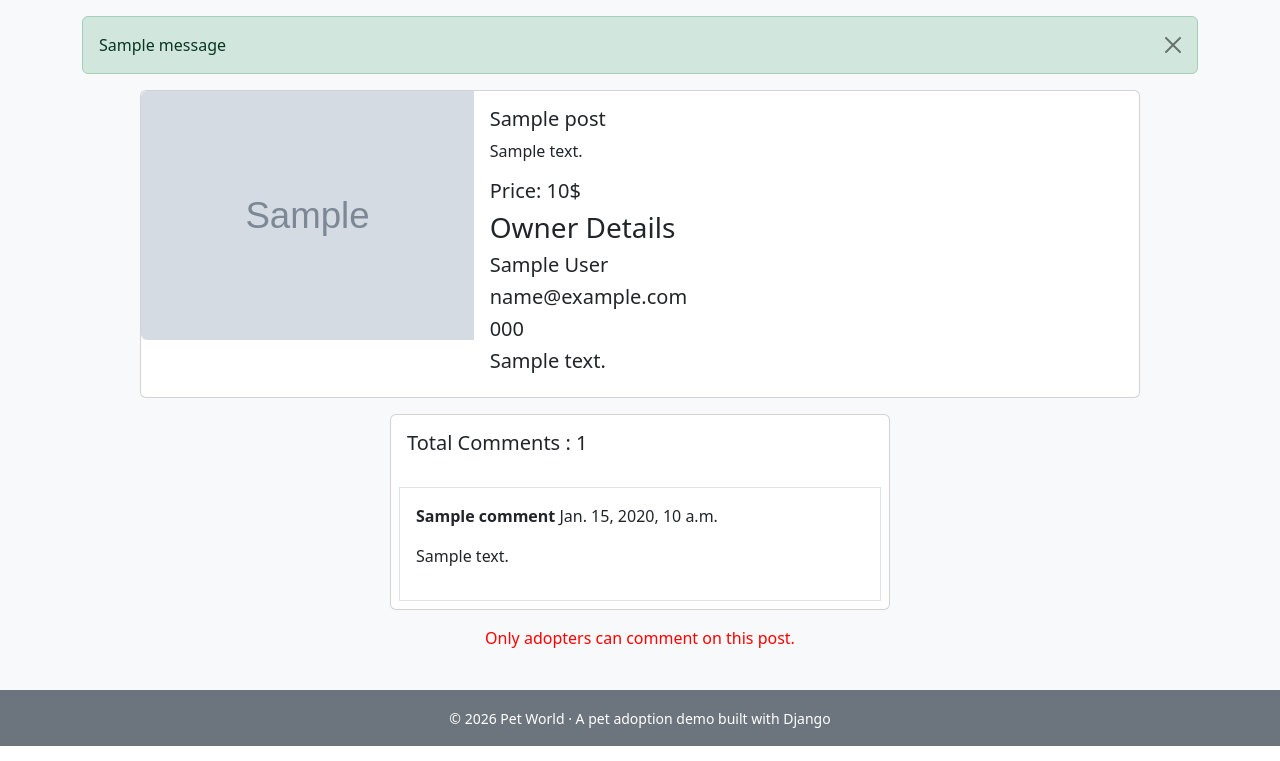
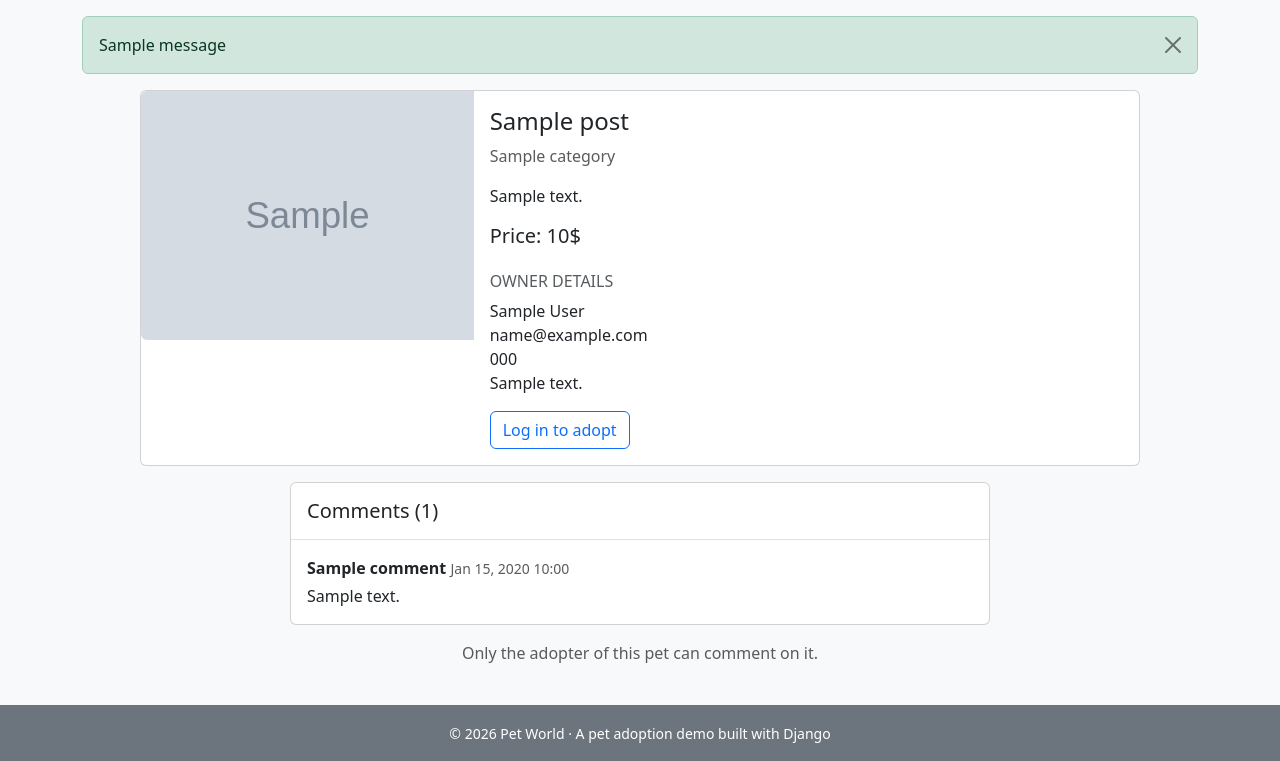
Before and after one commit to ratulhasan001/pet-world, a Django app: page /posts/details/1/ in a window 1280 px wide. Shown: the part 56-817 px from the top of the page. Run offline with Django 4.2, Linux system fonts and the light colour scheme; tables that the repository leaves empty hold one stand-in row (values such as "Sample post"); grey boxes marked "Sample" are stand-in pictures; one stand-in notice (Sample message) is shown; some libraries are stand-ins or nearby versions.

Commit message:
Rework the pet page with the shared adopt button and an owner edit link
Shows the category and an Adopted badge, handles pets without a photo
and lists comments with an empty state. The pet form gets a page title
and a cancel link.

```diff
--- a/posts/templates/post_details.html
+++ b/posts/templates/post_details.html
@@ -1,35 +1,37 @@
 {% extends 'base.html' %}
 {% load crispy_forms_tags %}
+{% block title %}{{ post.title }}{% endblock %}
 {% block content %}
 
 <div class="container">
-    <div class="card mb-3 m-3 mx-auto" style="max-width: 1000px;">
+  <div class="card mb-3 mx-auto" style="max-width: 1000px;">
     <div class="row g-0">
       <div class="col-md-4">
-          <img src="{{ post.image.url }}" class="img-fluid rounded-start" alt="...">
+        {% if post.image %}
+        <img src="{{ post.image.url }}" class="img-fluid rounded-start" alt="{{ post.title }}">
+        {% else %}
+        <div class="bg-secondary-subtle h-100 d-flex align-items-center justify-content-center p-5 text-muted">No photo</div>
+        {% endif %}
       </div>
       <div class="col-md-8">
         <div class="card-body">
-            <h5 class="card-title">{{ post.title }}</h5>
-            <p class="card-text">{{ post.description }}</p>
+          <h2 class="card-title h4">{{ post.title }}
+            {% if not post.is_available %}<span class="badge bg-secondary align-middle">Adopted</span>{% endif %}
+          </h2>
+          <p class="text-muted">{{ post.category.name }}</p>
+          <p class="card-text">{{ post.description|linebreaksbr }}</p>
+          <h5>Price: {{ post.price }}$</h5>
 
-            <h5 class="card-title">Price: {{ post.price }}$</h5>
-            <h3 class="card-title">Owner Details</h3>
-            <h5 class="card-title">{{ post.author.get_full_name }}</h5>
-            <h5 class="card-title">{{ post.author.email }}</h5>
-            <h5 class="card-title">{{ post.author.profile.contact_number }}</h5>
-            <h5 class="card-title">{{ post.author.profile.address }}</h5>
+          <h3 class="h6 mt-4 text-uppercase text-muted">Owner details</h3>
+          <p class="mb-0">{{ post.author.get_full_name|default:post.author.username }}</p>
+          <p class="mb-0">{{ post.author.email }}</p>
+          {% if post.author.profile.contact_number %}<p class="mb-0">{{ post.author.profile.contact_number }}</p>{% endif %}
+          {% if post.author.profile.address %}<p>{{ post.author.profile.address }}</p>{% endif %}
 
-            {% if user.is_authenticated and post.author.email != user.email %}
-              {% if post.is_available %}
-                {% if user.profile.balance >= post.price %}
-                  <a href="{% url 'adopt_pet' post.id %}" class="btn btn-primary">Adopt</a>
-                {% else %}
-                  <a href="{% url 'adopt_pet' post.id %}" class="btn btn-primary disabled">Insufficient Balance!!</a>
-                {% endif %}
-              {% else %}
-                <a href="{% url 'adopt_pet' post.id %}" class="btn btn-primary disabled">Unavailable!!</a>
-              {% endif %}
+          <div class="mt-3">
+            {% include 'adopt_button.html' %}
+            {% if user == post.author %}
+            <a href="{% url 'edit_post' post.id %}" class="btn btn-outline-primary">Edit</a>
             {% endif %}
           </div>
         </div>
@@ -37,21 +39,23 @@
     </div>
   </div>
 
-
-<div class="card mb-3 m-3 mx-auto" style="max-width: 500px;">
-    <h5 class="p-3">Total Comments : {{comments | length}}</h5>
+  <div class="card mb-3 mx-auto" style="max-width: 700px;">
+    <h5 class="p-3 mb-0">Comments ({{ comments|length }})</h5>
     {% for comment in comments %}
-    <div class="card-body border m-2">
-        <p><b>{{comment.name}}</b> {{comment.created_on}}</p>
-        <p>{{comment.body}}</p>
+    <div class="card-body border-top">
+      <p class="mb-1"><b>{{ comment.name }}</b> <small class="text-muted">{{ comment.created_on|date:"M d, Y H:i" }}</small></p>
+      <p class="mb-0">{{ comment.body|linebreaksbr }}</p>
     </div>
+    {% empty %}
+    <div class="card-body border-top text-muted">No comments yet.</div>
     {% endfor %}
   </div>
+
   {% if can_comment %}
-<div class="card mb-3 m-3 mx-auto" style="max-width: 500px;">
+  <div class="card mb-3 mx-auto" style="max-width: 700px;">
     <div class="card-body">
       <form method="post">
-            <h1>Add Comment</h1>
+        <h2 class="h5">Add a comment</h2>
         {% csrf_token %}
         {{ comment_form|crispy }}
         <button class="btn btn-warning">Submit</button>
@@ -59,6 +63,7 @@
     </div>
   </div>
   {% else %}
-<p class="text-center" style="color:red">Only adopters can comment on this post.</p>
+  <p class="text-center text-muted">Only the adopter of this pet can comment on it.</p>
   {% endif %}
+</div>
 {% endblock %}
```
Also changed, not shown: posts/templates/add_post.html (+16 -10 lines). Lines whose indentation alone changed are shown as unchanged.
